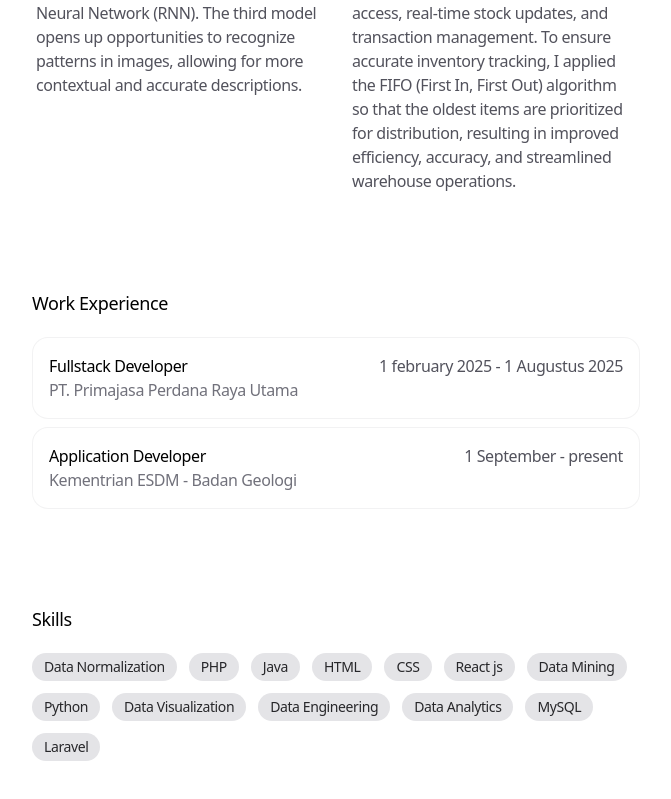
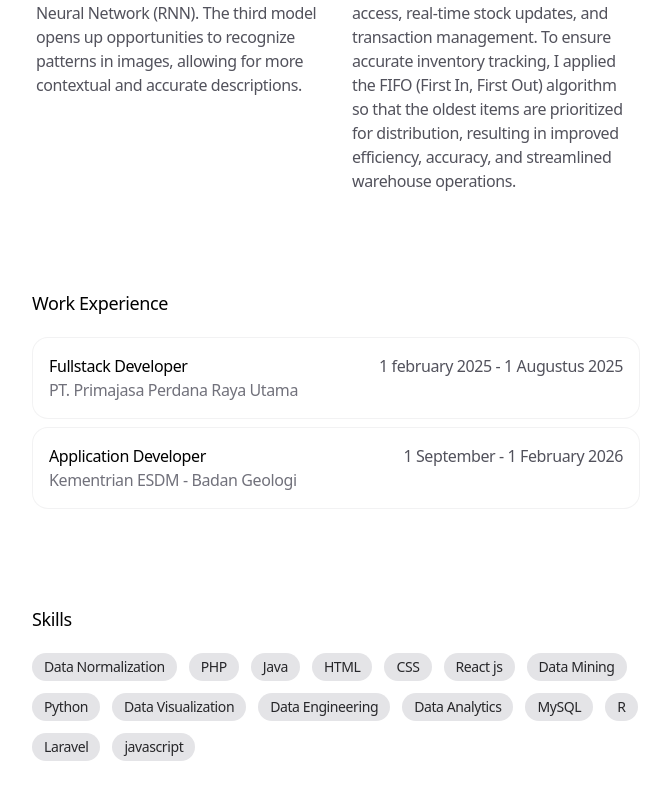
Before and after one commit to Fadhlannn/Portofolioo, a Next.js app: page / in a window 1280 px wide. Shown: the part 1969-2768 px from the top of the page, without its empty margins (304-975 px from the left). Built offline with nearby package versions, Linux system fonts and the light colour scheme.

Commit message:
update file

```diff
--- a/app/data.ts
+++ b/app/data.ts
@@ -111,7 +111,7 @@ export const WORK_EXPERIENCE: WorkExperience[] = [
     title: 'Application Developer',
     start: '1 September',
     link: 'Images/image.png',
-    end: 'present',
+    end: '1 February 2026' ,
     id: 'work2',
   },
 ]
--- a/app/header.tsx
+++ b/app/header.tsx
@@ -25,7 +25,7 @@ export function Header() {
             className="text-zinc-600 dark:text-zinc-500"
             delay={0.5}
           >
-            Data Specialist
+            Computer Science
           </TextEffect>
         </div>
       </div>
--- a/app/page.tsx
+++ b/app/page.tsx
@@ -271,7 +271,9 @@ export default function Personal() {
       "Data Engineering",
       "Data Analytics",
       "MySQL",
+      "R",
       "Laravel",
+      "javascript"
     ].map((skill) => (
       <span
         key={skill}
```
